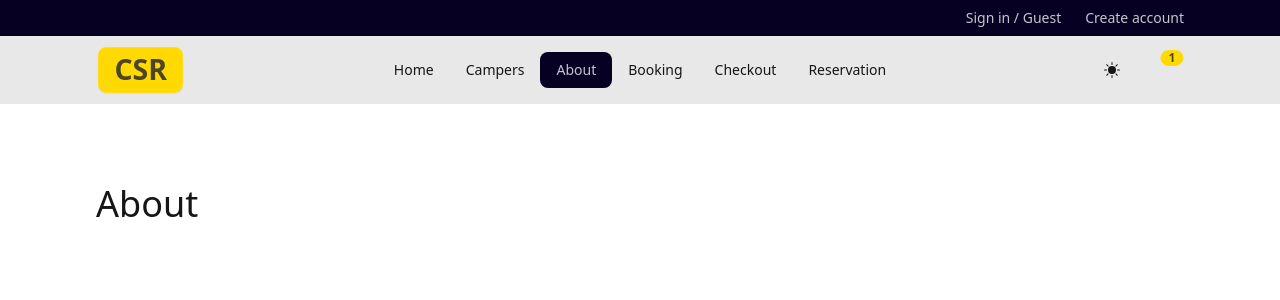
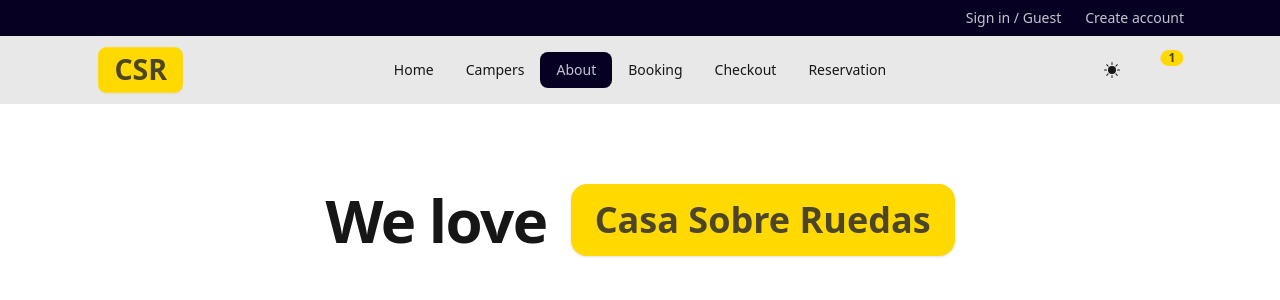
Before and after one commit to Davidcastel26/client-csr, a React (Vite) app: page /about in a window 1280 px wide. Shown: the top 300 px of the page. Built offline with nearby package versions, Linux system fonts and the light colour scheme; some icons are missing.

Commit message:
Update About.jsx

```diff
--- a/src/pages/About.jsx
+++ b/src/pages/About.jsx
@@ -1,6 +1,22 @@
 
 export const About = () => {
   return (
-    <h1 className='text-4xl'>About</h1>
+    <>
+      <div className="flex flex-wrap gap-2 sm:gap-x-6 items-center justify-center">
+        <h1 className="text-4xl font-bold leading-none tracking-tight sm:text-6xl">
+          We love
+        </h1>
+        <div className="stats bg-primary shadow">
+          <div className="stat">
+            <div className="stat-title text-primary-content text-4xl font-bold traking-widest">
+              Casa Sobre Ruedas
+            </div>
+          </div>
+        </div>
+      </div>
+      <p className="mt-6 text-lg leading-8 max-w-2xl mx-auto">
+
+      </p>
+    </>
   )
 }
```
